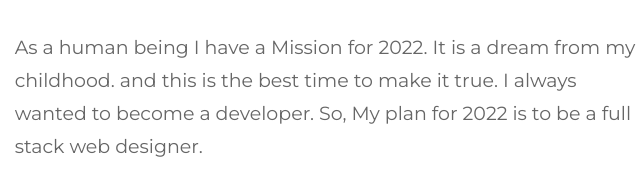
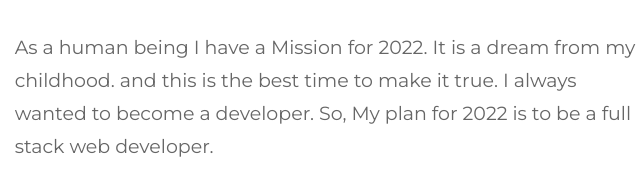
Before and after one commit to abusayeed4bd/mission-2022, a plain HTML site: page index.html in a window 1280 px wide. Shown: the part 236-430 px from the top of the page, 101-741 px from the left. Drawn offline with Linux system fonts and the light colour scheme.

Commit message:
spealing corrected

```diff
--- a/index.html
+++ b/index.html
@@ -25,7 +25,7 @@
                 </div>
                 <p>As a human being I have a Mission for 2022. It is a dream from my childhood. and this is the best
                     time to make it true. I always wanted to become a developer. So, My plan for 2022 is to be a full
-                    stack web designer. </p>
+                    stack web developer. </p>
                 <a class="default-btn" href="#">Explore Now</a>
                 <p>Scroll down to explore more about us</p>
             </div>
```
